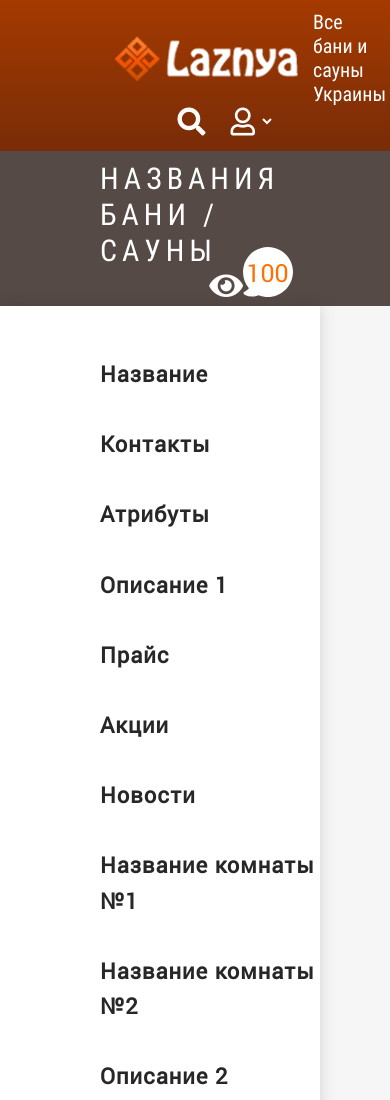
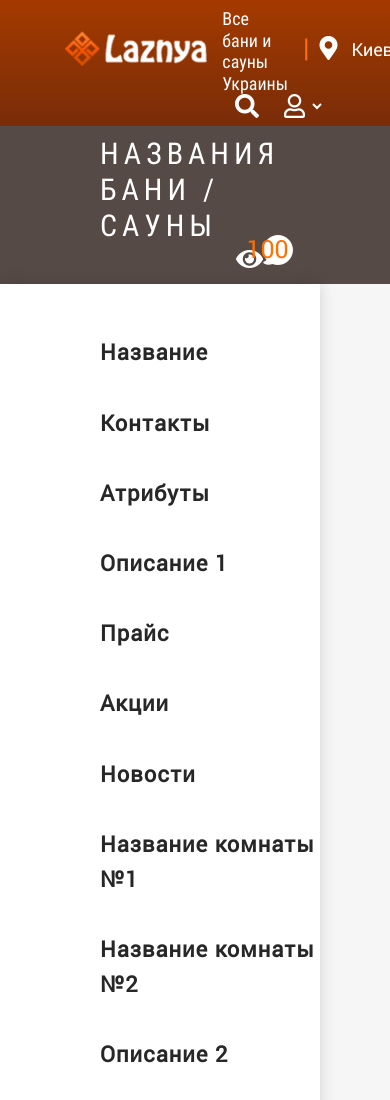
Before and after one commit to 11September/laznya, a plain HTML site: page index.html in a window 390 px wide. Shown: the top 1100 px of the page. Drawn offline with nearby package versions, Linux system fonts and the light colour scheme; some packages are replaced by stand-ins of ours.

Commit message:
my adaptive part_2

```diff
--- a/_main.css
+++ b/_main.css
@@ -657,6 +657,20 @@ h1{
 .main_right i:hover{
 	color: #564a46;
 }
+
+.row_menu_mobile{
+	display: none;
+}
+
+.row_menu_mobile .auto_link{
+	display: inline-block;
+}
+
+.row_menu_mobile > div{
+	display: flex;
+    align-items: center;
+    justify-content: center;
+}
 /* main_info end */
 
 /* about_room */
--- a/_media.css
+++ b/_media.css
@@ -10,12 +10,44 @@
 }
 
 @media only screen and (max-width : 1200px) {
+	/* header */
+	header {
+	    padding: 5px 100px 5px;
+	}
 
+	.auto_link img{
+		height: 35px;
+	}
+
+	header h3 {
+	    font-size: 18px;
+	    padding-right: 15px;
+	}
+
+	.header_delimiter {
+	    padding-right: 10px;
+	    font-size: 26px;
+	}
+
+	.svg_mini {
+	    height: 30px;
+	    font-size: 24px;
+	    top: 3px;
+	}
+
+	header select {
+	    font-size: 18px;
+	}
+	/* header end */
 }
 
 /* Medium Devices, Desktops */
 @media only screen and (max-width : 992px) {
-
+	/* header */
+	header {
+	    padding: 5px 50px 5px;
+	}
+	/* header end */
 }
 
 /* Small Devices, Tablets */
@@ -43,6 +75,28 @@
 		animation: none !important;
 	}
 
+	/* header */
+	header {
+	    padding: 5px 50px 5px;
+	}
+
+	.row_menu_desktop{
+		display: none;
+	}
+
+	.row_menu_mobile{
+		display: block;
+	}
+
+	header h3 {
+	    position: relative;
+	    top: 3px;
+	}
+	.select_sity {
+	    position: relative;
+	    top: 1px;
+	}
+	/* header end */
 }
 
 /* Extra Small Devices, Phones */
```
Also changed, not shown: img/main_info.png (deleted), img/menu_eye_info.png (deleted), img/sait_img.png (deleted).
